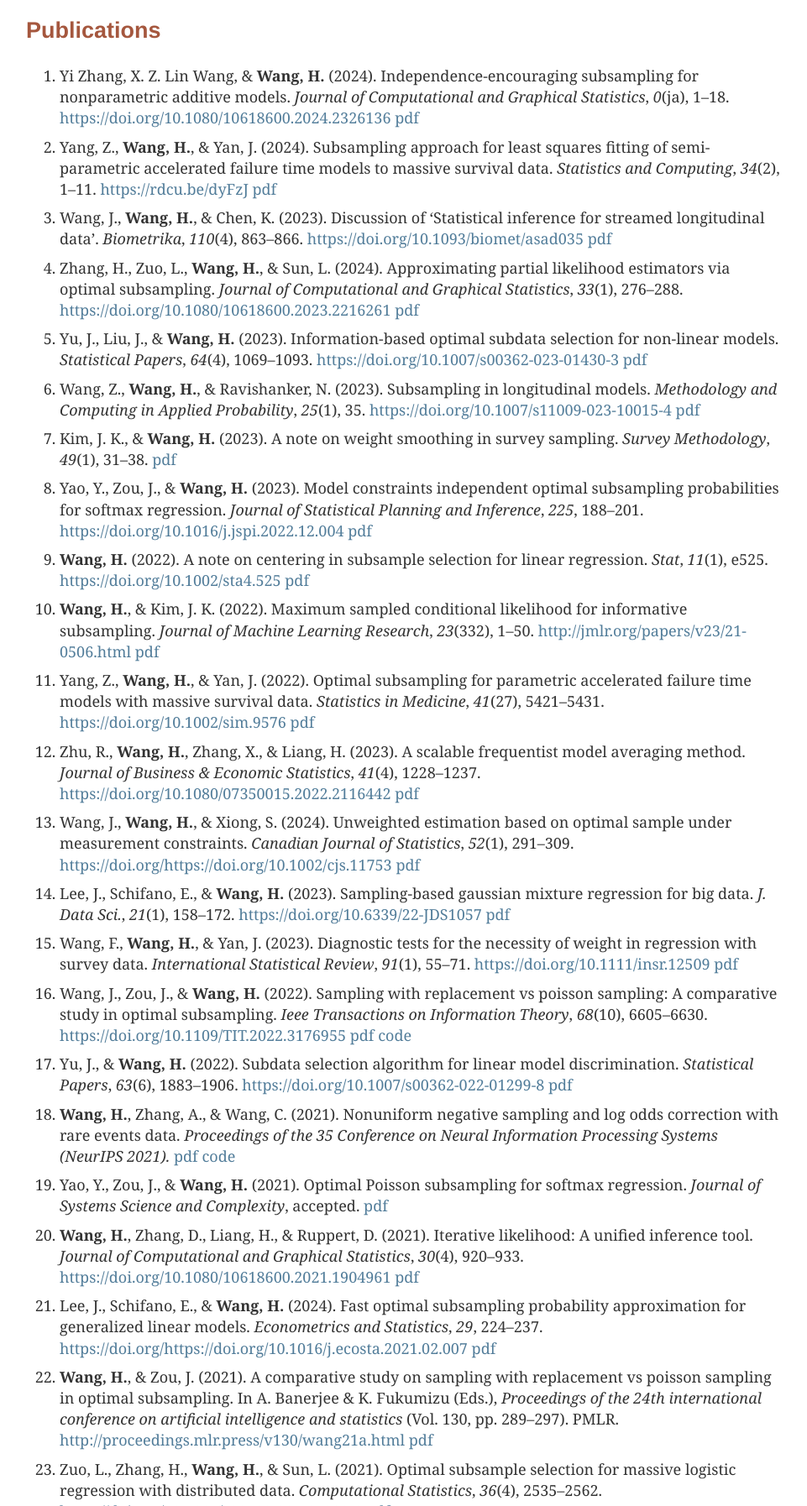
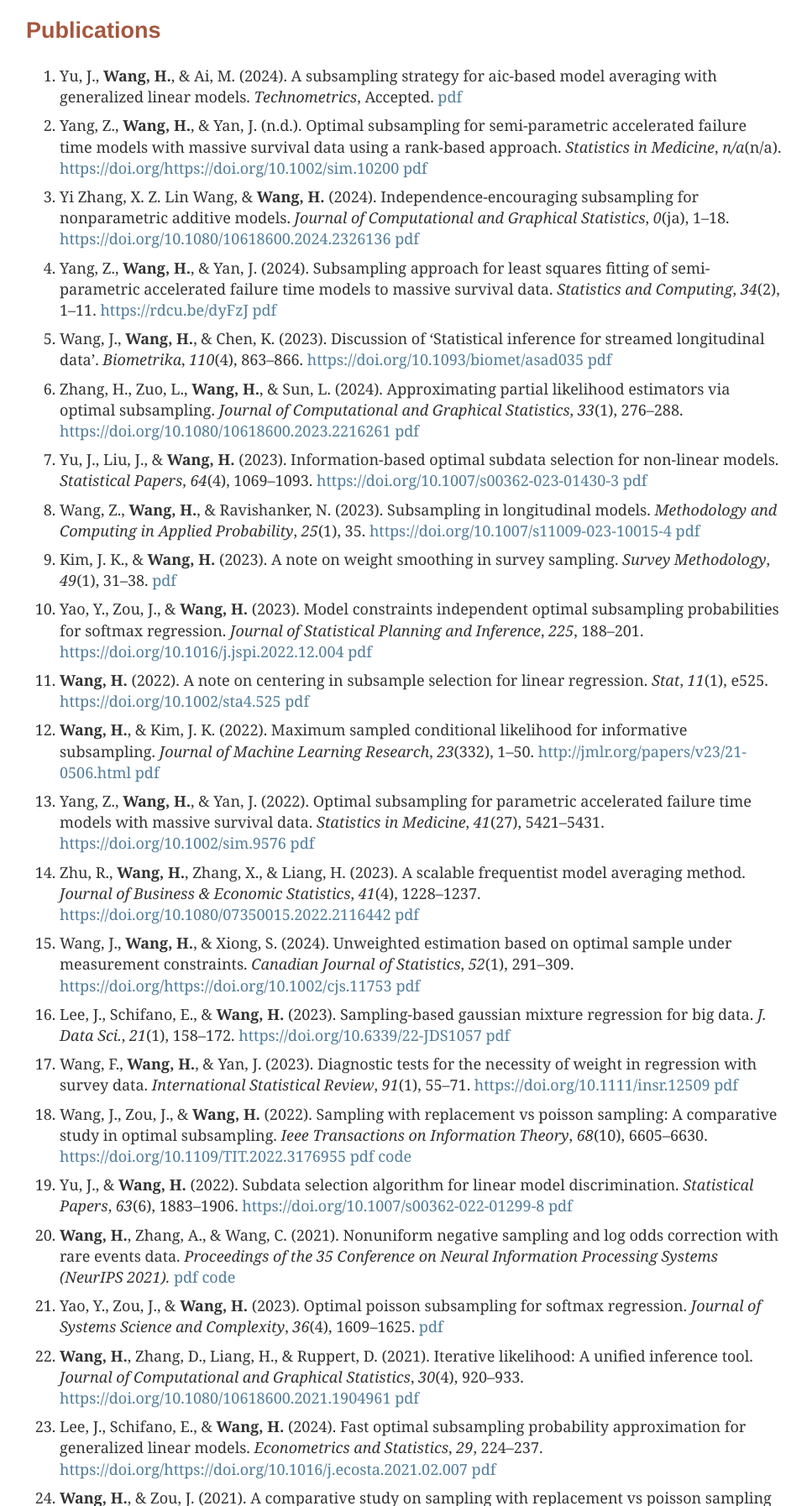
Before and after one commit to Ossifragus/Ossifragus.github.io, a plain HTML site: page index.html in a window 1280 px wide. Shown: the part 1209-3003 px from the top of the page at 84% size, without its empty margins (159-1120 px from the left). Drawn offline with nearby package versions, Linux system fonts and the light colour scheme; some packages are replaced by stand-ins of ours.

Commit message:
deploy: b2e0f95fd894355deff0e80862e324a615ba50e8

```diff
--- a/index.html
+++ b/index.html
@@ -306,6 +306,8 @@
 <h2 id="publications">Publications</h2>
 <div class="outline-text-2" id="text-publications">
 <ol class="org-ol">
+<li>Yu, J., <strong>Wang, H.</strong>, &#38; Ai, M. (2024). A subsampling strategy for aic-based model averaging with generalized linear models. <i>Technometrics</i>, Accepted. <a href="pdfs/OSMAC_FMA.pdf">pdf</a></li>
+<li>Yang, Z., <strong>Wang, H.</strong>, &#38; Yan, J. (n.d.). Optimal subsampling for semi-parametric accelerated failure time models with massive survival data using a rank-based approach. <i>Statistics in Medicine</i>, <i>n/a</i>(n/a). <a href="https://doi.org/https://doi.org/10.1002/sim.10200">https://doi.org/https://doi.org/10.1002/sim.10200</a> <a href="pdfs/OSMAC_SemiParametricAFTrank.pdf">pdf</a></li>
 <li>Yi Zhang, X. Z. Lin Wang, &#38; <strong>Wang, H.</strong> (2024). Independence-encouraging subsampling for nonparametric additive models. <i>Journal of Computational and Graphical Statistics</i>, <i>0</i>(ja), 1–18. <a href="https://doi.org/10.1080/10618600.2024.2326136">https://doi.org/10.1080/10618600.2024.2326136</a> <a href="https://arxiv.org/pdf/2302.13441.pdf">pdf</a></li>
 <li>Yang, Z., <strong>Wang, H.</strong>, &#38; Yan, J. (2024). Subsampling approach for least squares fitting of semi-parametric accelerated failure time models to massive survival data. <i>Statistics and Computing</i>, <i>34</i>(2), 1–11. <a href="https://rdcu.be/dyFzJ">https://rdcu.be/dyFzJ</a> <a href="https://rdcu.be/dyFzJ">pdf</a></li>
 <li>Wang, J., <strong>Wang, H.</strong>, &#38; Chen, K. (2023). Discussion of ‘Statistical inference for streamed longitudinal data’. <i>Biometrika</i>, <i>110</i>(4), 863–866. <a href="https://doi.org/10.1093/biomet/asad035">https://doi.org/10.1093/biomet/asad035</a> <a href="pdfs/DiscussionOnInferenceStreamedData.pdf">pdf</a></li>
@@ -324,7 +326,7 @@
 <li>Wang, J., Zou, J., &#38; <strong>Wang, H.</strong> (2022). Sampling with replacement vs poisson sampling: A comparative study in optimal subsampling. <i>Ieee Transactions on Information Theory</i>, <i>68</i>(10), 6605–6630. <a href="https://doi.org/10.1109/TIT.2022.3176955">https://doi.org/10.1109/TIT.2022.3176955</a> <a href="https://arxiv.org/pdf/2205.08588.pdf">pdf</a> <a href="https://github.com/Ossifragus/Ossifragus.github.io/tree/main/codes/OSMAC_PoissonVsSWR">code</a></li>
 <li>Yu, J., &#38; <strong>Wang, H.</strong> (2022). Subdata selection algorithm for linear model discrimination. <i>Statistical Papers</i>, <i>63</i>(6), 1883–1906. <a href="https://doi.org/10.1007/s00362-022-01299-8">https://doi.org/10.1007/s00362-022-01299-8</a> <a href="./pdfs/LinearDiscrimination.pdf">pdf</a></li>
 <li><strong>Wang, H.</strong>, Zhang, A., &#38; Wang, C. (2021). Nonuniform negative sampling and log odds correction with rare events data. <i>Proceedings of the 35 Conference on Neural Information Processing Systems (NeurIPS 2021).</i> <a href="https://arxiv.org/pdf/2110.13048.pdf">pdf</a> <a href="https://github.com/Ossifragus/Ossifragus.github.io/tree/main/codes/NIPS_logistic">code</a></li>
-<li>Yao, Y., Zou, J., &#38; <strong>Wang, H.</strong> (2021). Optimal Poisson subsampling for softmax regression. <i>Journal of Systems Science and Complexity</i>, accepted. <a href="./pdfs/OSMAC_Softmax_Poi.pdf">pdf</a></li>
+<li>Yao, Y., Zou, J., &#38; <strong>Wang, H.</strong> (2023). Optimal poisson subsampling for softmax regression. <i>Journal of Systems Science and Complexity</i>, <i>36</i>(4), 1609–1625. <a href="./pdfs/OSMAC_Softmax_Poi.pdf">pdf</a></li>
 <li><strong>Wang, H.</strong>, Zhang, D., Liang, H., &#38; Ruppert, D. (2021). Iterative likelihood: A unified inference tool. <i>Journal of Computational and Graphical Statistics</i>, <i>30</i>(4), 920–933. <a href="https://doi.org/10.1080/10618600.2021.1904961">https://doi.org/10.1080/10618600.2021.1904961</a> <a href="./pdfs/IterativeLikelihood.pdf">pdf</a></li>
 <li>Lee, J., Schifano, E., &#38; <strong>Wang, H.</strong> (2024). Fast optimal subsampling probability approximation for generalized linear models. <i>Econometrics and Statistics</i>, <i>29</i>, 224–237. <a href="https://doi.org/https://doi.org/10.1016/j.ecosta.2021.02.007">https://doi.org/https://doi.org/10.1016/j.ecosta.2021.02.007</a> <a href="./pdfs/OSMAC_FASA.pdf">pdf</a></li>
 <li><strong>Wang, H.</strong>, &#38; Zou, J. (2021). A comparative study on sampling with replacement vs poisson sampling in optimal subsampling. In A. Banerjee &#38; K. Fukumizu (Eds.), <i>Proceedings of the 24th international conference on artificial intelligence and statistics</i> (Vol. 130, pp. 289–297). PMLR. <a href="http://proceedings.mlr.press/v130/wang21a.html">http://proceedings.mlr.press/v130/wang21a.html</a> <a href="http://proceedings.mlr.press/v130/wang21a/wang21a.pdf">pdf</a></li>
```
Also changed, not shown: 2 other files.
